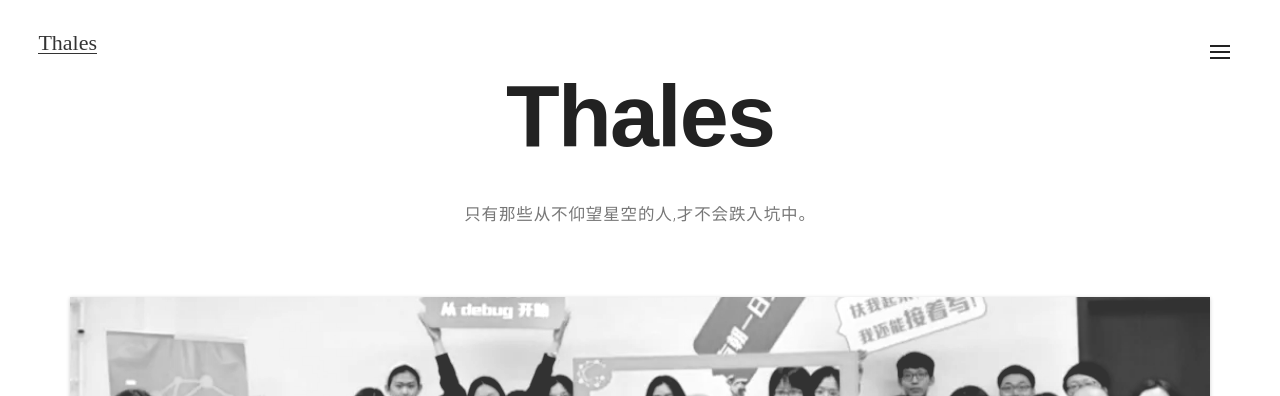
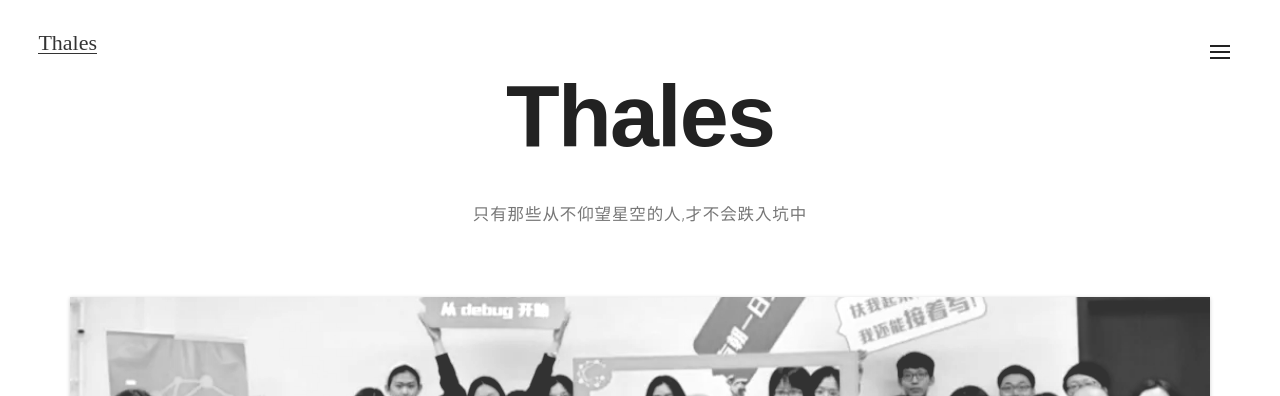
Before and after one commit to fishermandb12/fishermanscage, a Jekyll site: the page built from index.html, in a window 1280 px wide. Shown: the top 396 px of the page. Built offline with Jekyll 4.4.1, drawn with Linux system fonts in a browser that asks for light colours; nearby versions of some CDN libraries.

```diff
--- a/_config.yml
+++ b/_config.yml
@@ -5,7 +5,7 @@ baseurl: '/fishermanscage'
 title: "Thales"
 # 网站的主标题
 name: "Thales"
-description: " 只有那些从不仰望星空的人,才不会跌入坑中。"
+description: " 只有那些从不仰望星空的人,才不会跌入坑中"
 
 # 其它配置, 可忽略, 无需修改
 url: site url
```
